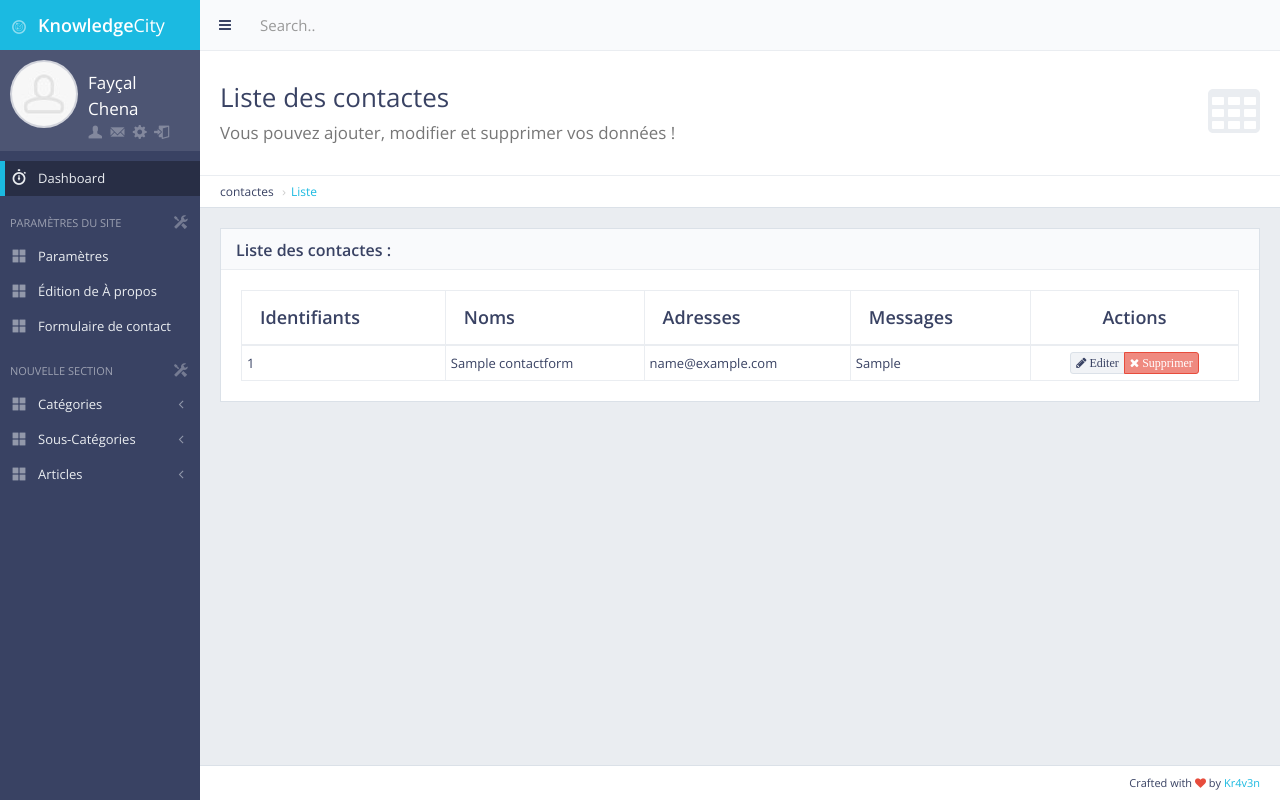
After one commit to Kr4v3N/KnowledgeCity, a Django app: page /panel/contact-form in a window 1280 px wide. The commit adds this page. Run offline with Django 3.2, Linux system fonts and the light colour scheme; a user stored in the database is signed in; tables that the repository leaves empty hold one stand-in row (values such as "Sample post"); some libraries are stand-ins or nearby versions.

Commit message:
Add message form list in dashboard

```diff
--- a/contact_form/urls.py
+++ b/contact_form/urls.py
@@ -4,5 +4,6 @@ from . import views
 
 urlpatterns = [
     path('contact/submit', views.contact_add, name='contact_add'),
+    path('panel/contact-form', views.contact_show, name='contact_show'),
 
 ]
--- a/contact_form/views.py
+++ b/contact_form/views.py
@@ -53,3 +53,15 @@ def contact_add(request):
     }
 
     return render(request, 'front/contact.html', context)
+
+
+def contact_show(request):
+
+    # Login check start
+    if not request.user.is_authenticated:
+        return redirect('login')
+    # Login check end
+
+    msg = ContactForm.objects.all()
+
+    return render(request, 'back/contact_form.html', {'msg': msg})
--- a/main/templates/back/about_setting.html
+++ b/main/templates/back/about_setting.html
@@ -12,7 +12,7 @@
     <div class="content-header">
         <div class="header-section">
             <h1>
-                <i class="fa fa-table"></i>Éditer l'article À propos<br><small>Vous pouvez ajouter, modifier et supprimer vos données !</small>
+                <i class="fa fa-table"></i>Éditer la page À propos<br><small>Vous pouvez ajouter, modifier et supprimer vos données !</small>
             </h1>
         </div>
     </div>
@@ -26,7 +26,7 @@
     <div class="block full">
 
         <div class="block-title">
-            <h2><strong>Édition de l'article À propos:</strong></h2>
+            <h2><strong>Édition de la page À propos:</strong></h2>
         </div>
 
         <div class="table-responsive">
--- /dev/null
+++ b/main/templates/back/contact_form.html
@@ -0,0 +1,74 @@
+{% extends 'back/base.html' %}
+
+{% load static %}
+
+{% block content %}
+
+    <!-- Datatables Header -->
+    <div class="content-header">
+        <div class="header-section">
+            <h1>
+                <i class="fa fa-table"></i>Liste des contactes<br><small>Vous pouvez ajouter, modifier et supprimer vos données !</small>
+            </h1>
+        </div>
+    </div>
+    <ul class="breadcrumb breadcrumb-top">
+        <li>contactes</li>
+        <li><a href="/panel/contact-form">Liste</a></li>
+    </ul>
+    <!-- END Datatables Header -->
+
+    <!-- Datatables Content -->
+    <div class="block full">
+        <div class="block-title">
+            <h2><strong>Liste des contactes :</strong></h2>
+        </div>
+
+        <div class="table-responsive">
+            <table id="example-datatable" class="table table-vcenter table-condensed table-bordered">
+                <thead>
+                 {% if empty %}
+                 {% else %}
+                 {% endif %}
+
+                    <tr>
+                        <th>Identifiants</th>
+                        <th>Noms</th>
+                        <th>Adresses</th>
+                        <th>Messages</th>
+                        <th class="text-center">Actions</th>
+                    </tr>
+                </thead>
+                <tbody>
+                {% for msg in msg %}
+                    <tr>
+                        <td>{{ msg.pk }}</td>
+                        <td>{{ msg.name }}</td>
+                        <td>{{ msg.email }}</td>
+                        <td>{{ msg.msg }}</td>
+                        <td class="text-center">
+                            <div class="btn-group">
+                                <a href="{% url 'news_edit' pk=msg.pk %}" data-toggle="tooltip" title="Edit" class="btn btn-xs btn-default"><i class="fa fa-pencil"> Editer</i></a>
+                                <a href="{% url 'news_delete' pk=msg.pk %}" data-toggle="tooltip" title="Delete" class="btn btn-xs btn-danger"><i class="fa fa-times"> Supprimer</i></a>
+                            </div>
+                        </td>
+                    </tr>
+                {% endfor %}
+                </tbody>
+            </table>
+        </div>
+    </div>
+    <!-- END Datatables Content -->
+
+{% endblock %}
+
+
+
+
+{% block javascript %}
+
+    <!-- Load and execute javascript code used only in this page -->
+    <script src="{% static 'back/js/pages/tablesDatatables.js' %}"></script>
+    <script>$(function(){ TablesDatatables.init(); });</script>
+
+{% endblock %}
--- a/main/urls.py
+++ b/main/urls.py
@@ -9,5 +9,6 @@ urlpatterns = [
     path('login/', views.user_login, name='login'),
     path('logout/', views.user_logout, name='logout'),
     path('panel/setting/', views.site_settings, name='site_settings'),
+    path('panel/about/setting/', views.about_settings, name='about_settings'),
     path('contact/', views.contact, name='contact'),
 ]
--- a/main/views.py
+++ b/main/views.py
@@ -81,6 +81,7 @@ def user_logout(request):
 
 
 def site_settings(request):
+
     # Login check start
     if not request.user.is_authenticated:
         return redirect('login')
@@ -156,6 +157,7 @@ def site_settings(request):
 
 
 def about_settings(request):
+
     # Login check start
     if not request.user.is_authenticated:
         return redirect('login')
--- a/templates/back/base.html
+++ b/templates/back/base.html
@@ -154,7 +154,10 @@
                                 </li>
 
                                 <li>
-                                    <a href="/panel/about/setting"><i class="gi gi-show_big_thumbnails sidebar-nav-icon"></i><span class="sidebar-nav-mini-hide">À propos</span></a>
+                                    <a href="/panel/about/setting"><i class="gi gi-show_big_thumbnails sidebar-nav-icon"></i><span class="sidebar-nav-mini-hide">Édition de À propos</span></a>
+                                </li>
+                                <li>
+                                    <a href="/panel/contact-form"><i class="gi gi-show_big_thumbnails sidebar-nav-icon"></i><span class="sidebar-nav-mini-hide">Formulaire de contact</span></a>
                                 </li>
 
                                 <li class="sidebar-header">
```
Also changed, not shown: category/views.py (+4 -4 lines).
